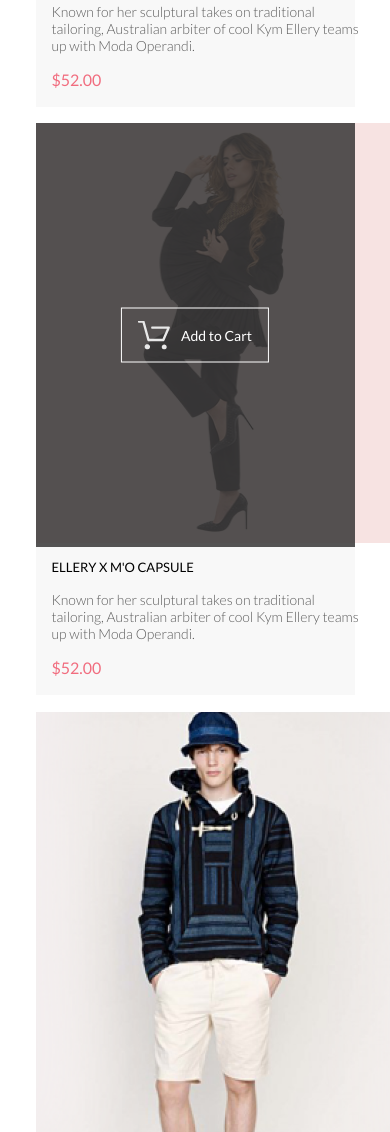
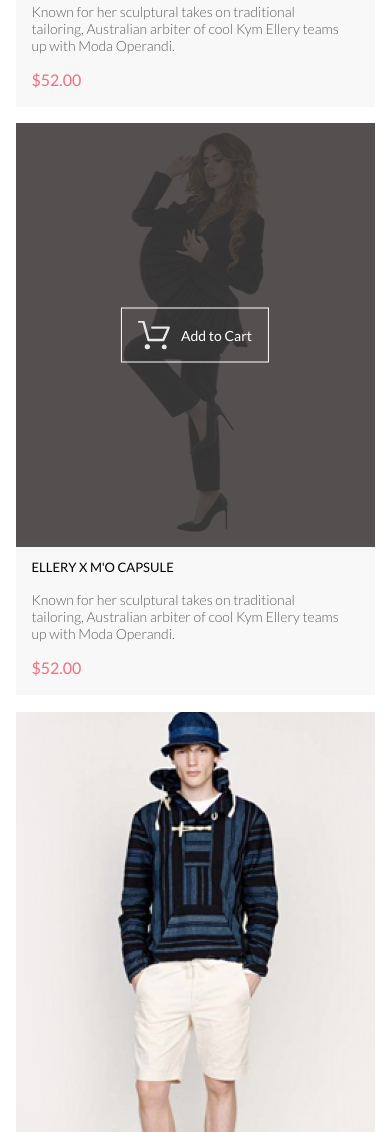
Before and after one commit to Denowsky/HTML, a plain HTML site: page Figma/HW/index.html in a window 390 px wide. Shown: the part 2238-3370 px from the top of the page. Drawn offline with Linux system fonts and the light colour scheme.

Commit message:
Добавлен адаптив для телефонов

```diff
--- a/Figma/HW/assets/styles/style.css
+++ b/Figma/HW/assets/styles/style.css
@@ -379,6 +379,7 @@
     .bottom-content-sect {
         padding-left: 5px;
         padding-right: 5px;
+        overflow: hidden;
     }
 
     .bottom-content-tittle {
@@ -397,19 +398,20 @@
 
     .bottom-grid-block {
         background-color: #F8F8F8;
-        max-width: 319px;
+        max-width: 359px;
     }
 
     .bottom-block-img {
-        max-width: 359px;
+        max-width: 100%;
         object-fit: cover;
     }
 
     .bottom-block-text-content {
-        width: 313px;
         padding-left: 16px;
         padding-right: 28px;
         padding-top: 12px;
         padding-bottom: 18px;
+        width: auto;
     }
+
 }
```
